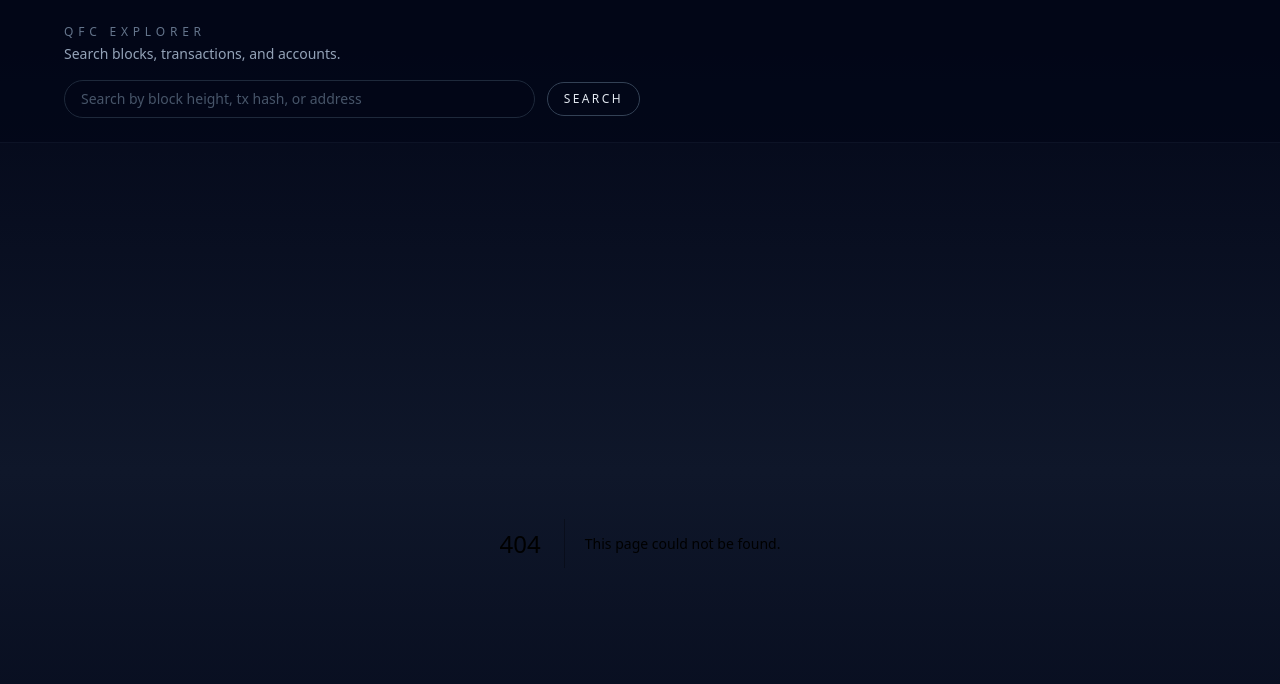
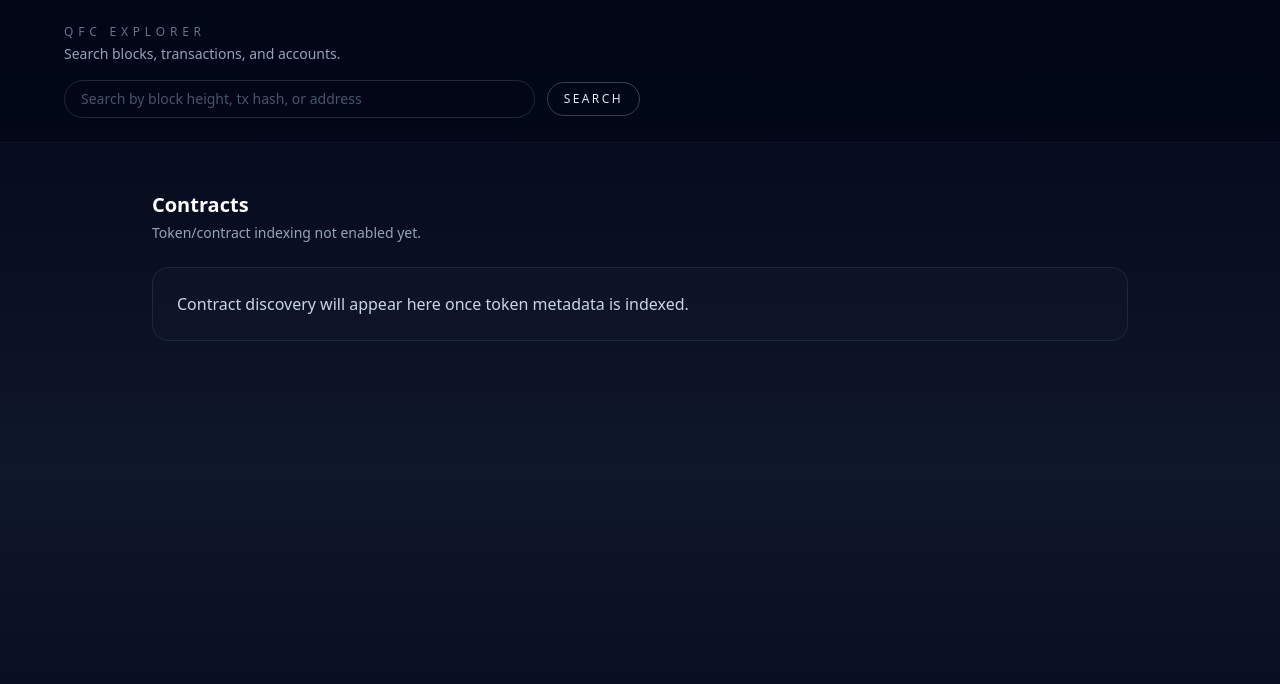
Before and after one commit to qfc-network/qfc-explorer, a Next.js app: page /contracts in a window 1280 px wide. Before the commit this address had no page. Shown: the top 684 px of the page. Built offline with nearby package versions, Linux system fonts and the light colour scheme.

Commit message:
Add contracts placeholder page

```diff
--- /dev/null
+++ b/src/app/contracts/page.tsx
@@ -0,0 +1,12 @@
+import SectionHeader from '@/components/SectionHeader';
+
+export default function ContractsPage() {
+  return (
+    <main className="mx-auto flex min-h-screen max-w-5xl flex-col gap-6 px-6 py-12">
+      <SectionHeader title="Contracts" description="Token/contract indexing not enabled yet." />
+      <div className="rounded-2xl border border-slate-800 bg-slate-900/60 p-6 text-slate-300">
+        <p>Contract discovery will appear here once token metadata is indexed.</p>
+      </div>
+    </main>
+  );
+}
--- a/src/app/page.tsx
+++ b/src/app/page.tsx
@@ -143,6 +143,12 @@ export default async function Home() {
               >
                 Network
               </Link>
+              <Link
+                href="/contracts"
+                className="rounded-full border border-slate-800 px-4 py-2 text-xs uppercase tracking-[0.2em] text-slate-300"
+              >
+                Contracts
+              </Link>
             </div>
           }
         />
```
Also changed, not shown: 1 other file (tests, documents, lock files or other folders).
